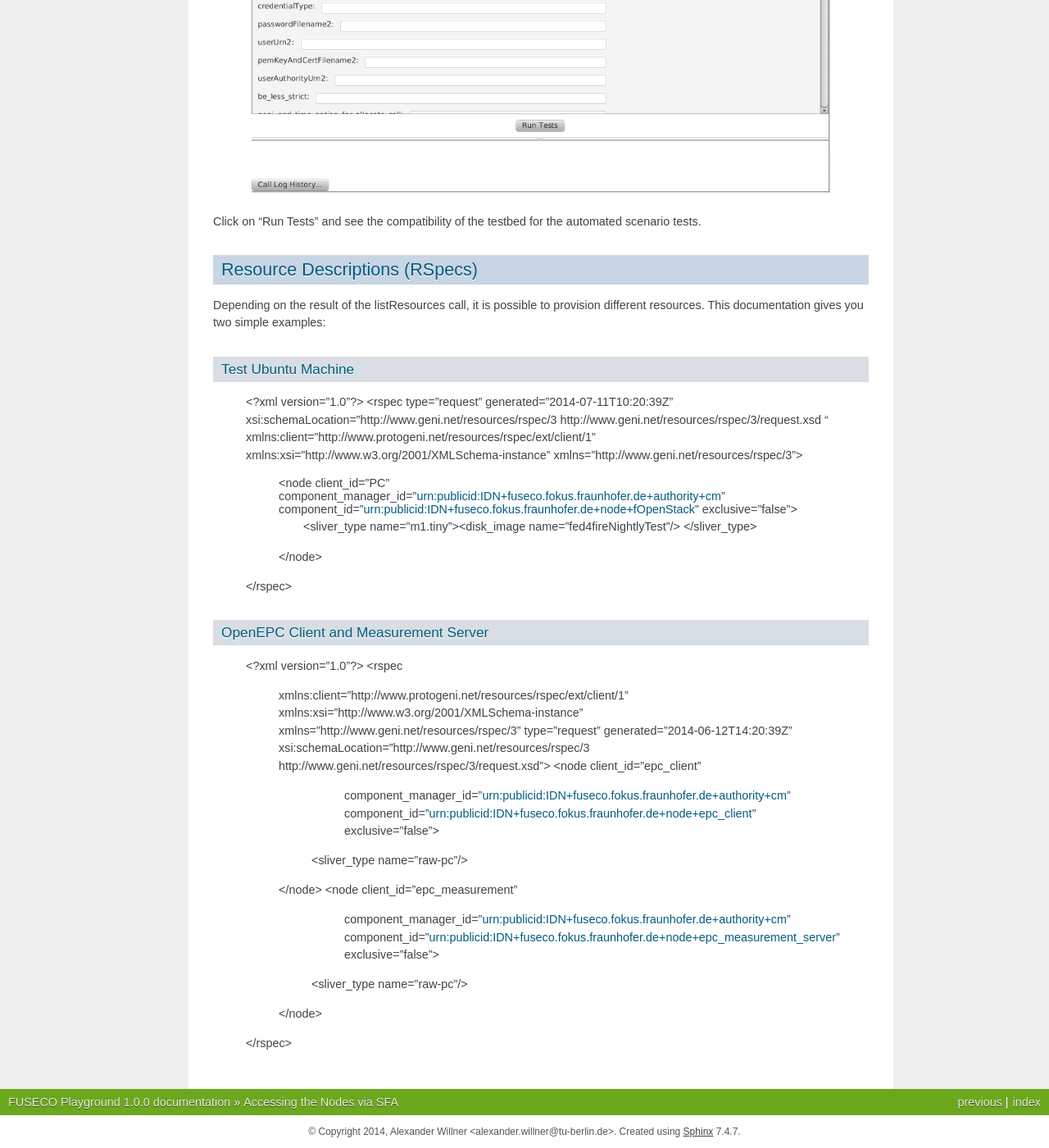
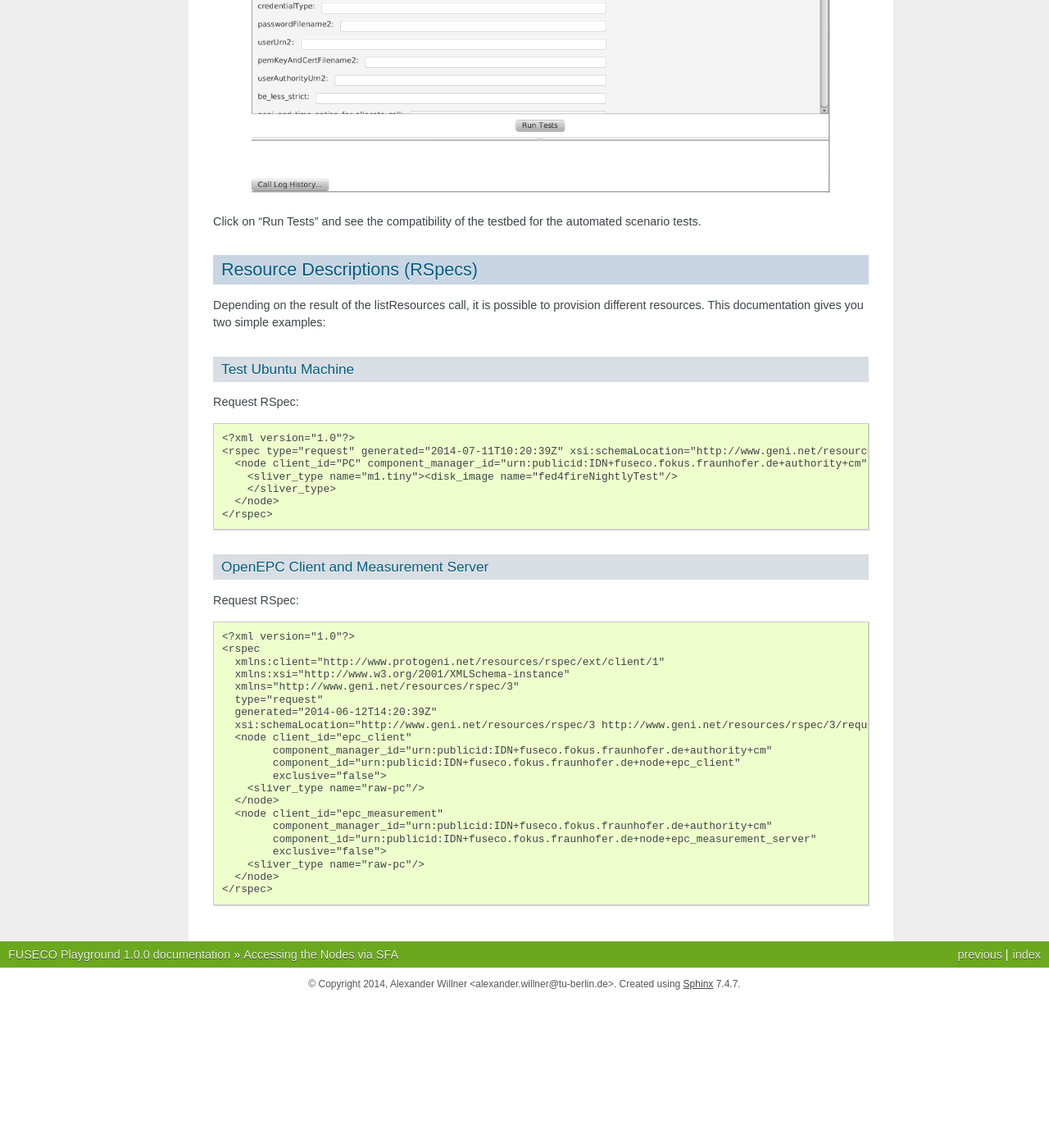
Before and after one commit to FITeagle/fusecoplayground, a Sphinx documentation site: the page built from source/accessingnodes.rst, in a window 1280 px wide and 1400 px high, scrolled down 7957 px. Shown: the whole window at 82% size. Built offline with Sphinx 7.4.7, drawn with Linux system fonts in a browser that asks for light colours; after the commit the page ends 9177 px from its top, so only the background shows below that.

Commit message:
fixed layout

```diff
--- a/source/accessingnodes.rst
+++ b/source/accessingnodes.rst
@@ -127,6 +127,7 @@ This documentation gives you two simple examples:
 
 Test Ubuntu Machine
 ------------------------
+Request RSpec::
 
   <?xml version="1.0"?>
   <rspec type="request" generated="2014-07-11T10:20:39Z" xsi:schemaLocation="http://www.geni.net/resources/rspec/3 http://www.geni.net/resources/rspec/3/request.xsd " xmlns:client="http://www.protogeni.net/resources/rspec/ext/client/1" xmlns:xsi="http://www.w3.org/2001/XMLSchema-instance" xmlns="http://www.geni.net/resources/rspec/3">
@@ -139,6 +140,7 @@ Test Ubuntu Machine
 
 OpenEPC Client and Measurement Server
 ------------------------
+Request RSpec::
 
   <?xml version="1.0"?>
   <rspec
```
